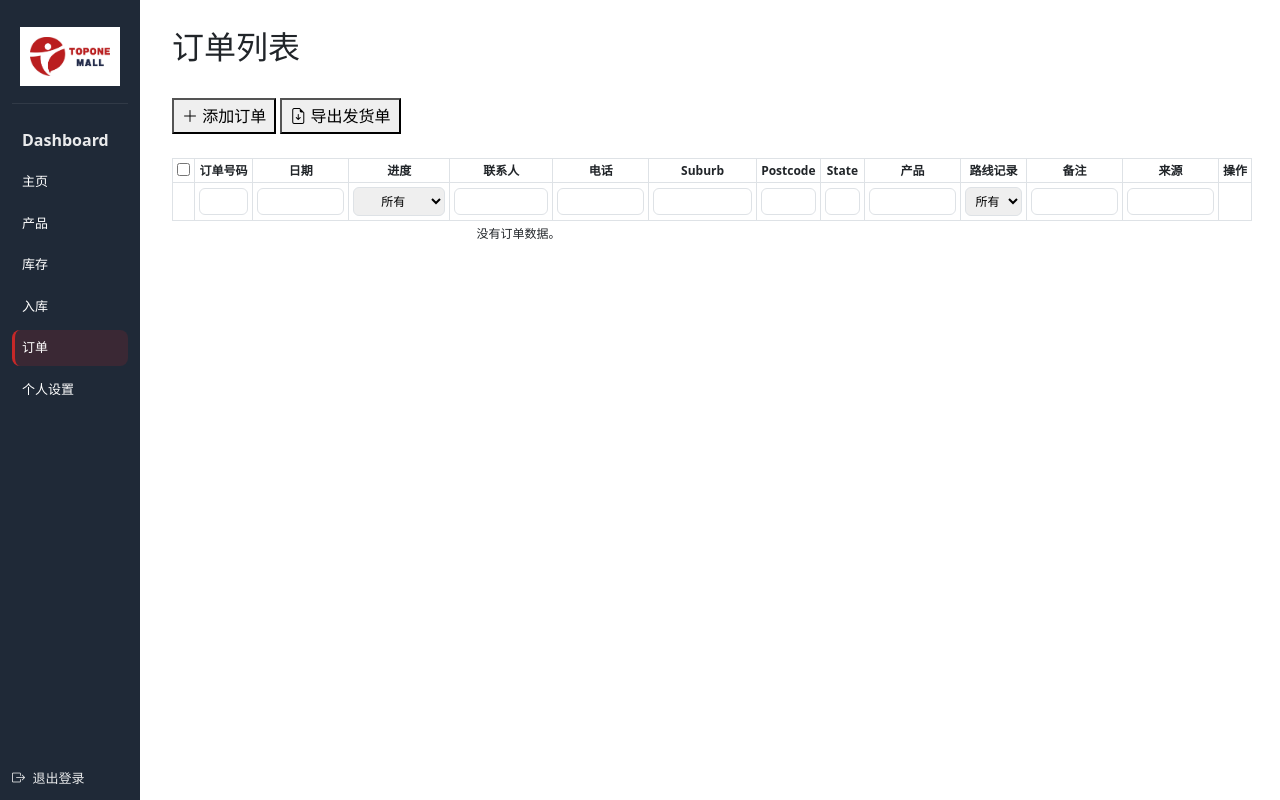
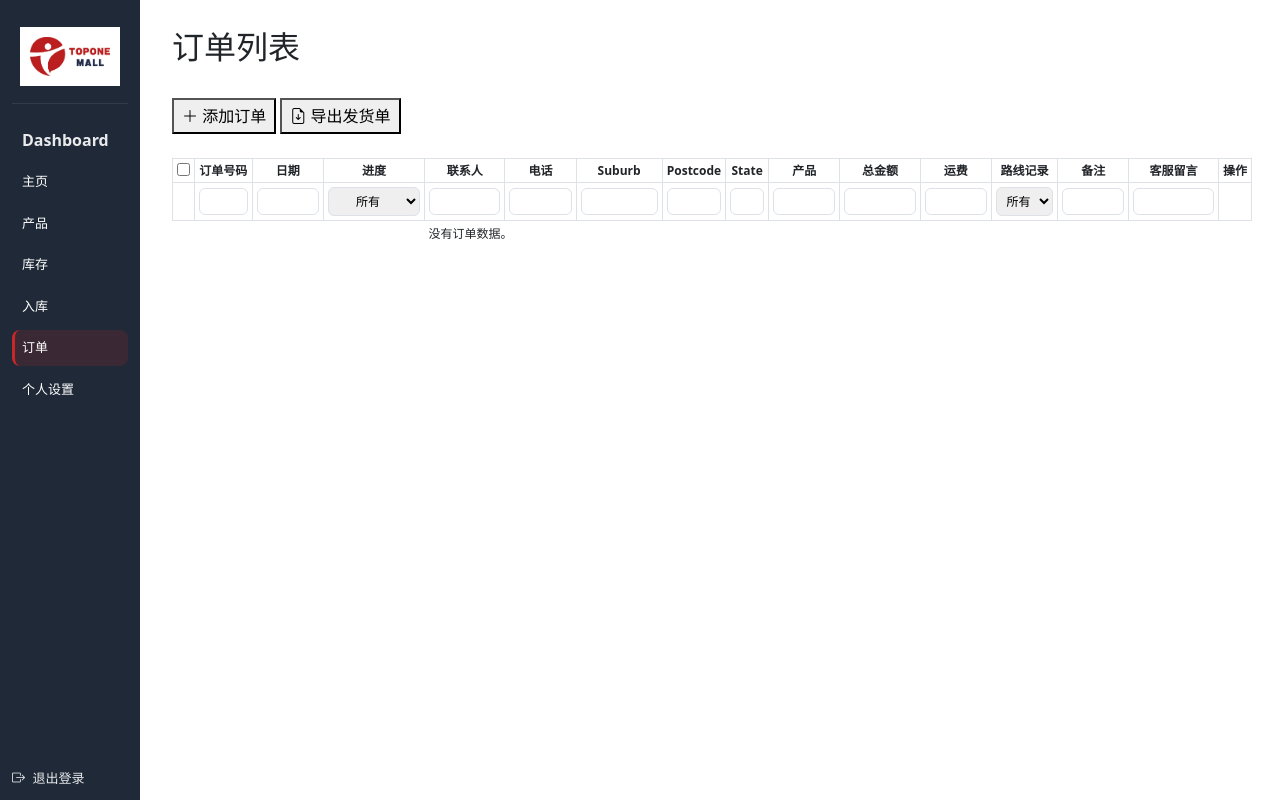
Before and after one commit to chen-fang-1992/WMS, a Django app: page /orders/ in a window 1280 px wide. Run offline with Django 5.2, Linux system fonts and the light colour scheme; the visitor is signed in with stand-in values (Sample User, id 1); data that the repository does not hold is empty; some libraries are stand-ins or nearby versions.

Commit message:
订单列表，加上订单总金额，运费，客服留言

```diff
--- a/app/orders/cron.py
+++ b/app/orders/cron.py
@@ -82,6 +82,7 @@ def sync_wc_orders():
 				reference=order["id"],
 				status="New",
 				total=order["total"],
+				shipping=order["shipping_total"],
 				contact_name=f"{order['billing']['first_name']} {order['billing']['last_name']}".strip(),
 				phone=order["billing"].get("phone", ""),
 				email=order["billing"].get("email", ""),
--- a/app/orders/models.py
+++ b/app/orders/models.py
@@ -44,6 +44,9 @@ class Order(models.Model):
 	# 总价
 	total = models.DecimalField(max_digits=10, decimal_places=2, null=True, blank=True)
 
+	# 运费
+	shipping = models.DecimalField(max_digits=10, decimal_places=2, null=True, blank=True)
+
 	# 来源
 	source = models.CharField(max_length=100, null=True, blank=True)
 
--- a/app/orders/templates/orders/list.html
+++ b/app/orders/templates/orders/list.html
@@ -74,9 +74,11 @@ table select option {
 					<th class="p-1 border border-gray-300 postcode">Postcode</th>
 					<th class="p-1 border border-gray-300 state">State</th>
 					<th class="p-1 border border-gray-300">产品</th>
+					<th class="p-1 border border-gray-300">总金额</th>
+					<th class="p-1 border border-gray-300">运费</th>
 					<th class="p-1 border border-gray-300">路线记录</th>
 					<th class="p-1 border border-gray-300">备注</th>
-					<th class="p-1 border border-gray-300">来源</th>
+					<th class="p-1 border border-gray-300">客服留言</th>
 					<th class="p-1 border border-gray-300">操作</th>
 				</tr>
 				<tr>
@@ -114,6 +116,12 @@ table select option {
 						<input data-search_target="products" data-search_type="text" type="text" class="filter-input border border-gray-300 p-1 rounded text-sm text-center" />
 					</th>
 					<th class="p-1 border border-gray-300">
+						<input data-search_target="total" data-search_type="text" type="text" class="filter-input border border-gray-300 p-1 rounded text-sm text-center" />
+					</th>
+					<th class="p-1 border border-gray-300">
+						<input data-search_target="shipping" data-search_type="text" type="text" class="filter-input border border-gray-300 p-1 rounded text-sm text-center" />
+					</th>
+					<th class="p-1 border border-gray-300">
 						<select data-search_target="route_record" class="filter-variety border border-gray-300 p-1 rounded">
 							<option value="所有">所有</option>
 							{% for value, label in route_records %}
@@ -125,7 +133,7 @@ table select option {
 						<input data-search_target="notes" data-search_type="text" type="text" class="filter-input border border-gray-300 p-1 rounded text-sm text-center" />
 					</th>
 					<th class="p-1 border border-gray-300">
-						<input data-search_target="source" data-search_type="text" type="text" class="filter-input border border-gray-300 p-1 rounded text-sm text-center" />
+						<input data-search_target="customer_notes" data-search_type="text" type="text" class="filter-input border border-gray-300 p-1 rounded text-sm text-center" />
 					</th>
 					<th class="p-1 border border-gray-300"></th>
 				</tr>
@@ -158,9 +166,11 @@ table select option {
 						</div>
 						{% endfor %}
 					</td>
+					<td class="p-1 border border-gray-300" data-search_field="total">{{ order.total | default:"" }}</td>
+					<td class="p-1 border border-gray-300" data-search_field="shipping">{{ order.shipping | default:"" }}</td>
 					<td class="p-1 border border-gray-300" data-search_field="route_record">{{ order.route_record | route_record_label }}</td>
 					<td class="p-1 border border-gray-300 break-word" data-search_field="notes">{{ order.notes | default:"" }}</td>
-					<td class="p-1 border border-gray-300 break-word" data-search_field="source">{{ order.source | default:"" }}</td>
+					<td class="p-1 border border-gray-300 break-word" data-search_field="customer_notes">{{ order.customer_notes | default:"" }}</td>
 					<td class="p-1 border border-gray-300 break-word">
 						<button class="text-blue-600 hover:underline" onclick="editOrder(`{{ order.id }}`)">编辑</button>
 						<button class="text-red-600 hover:underline ml-2" onclick="deleteOrder(`{{ order.id }}`)">删除</button>
```
